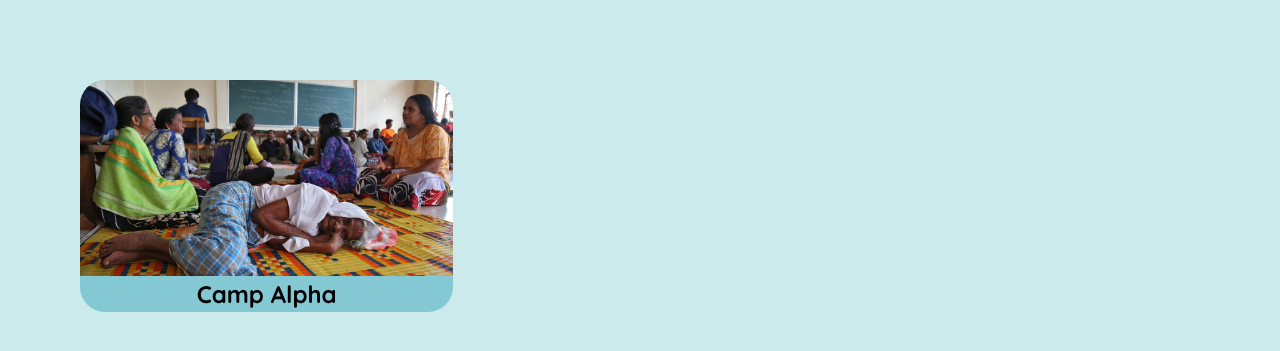
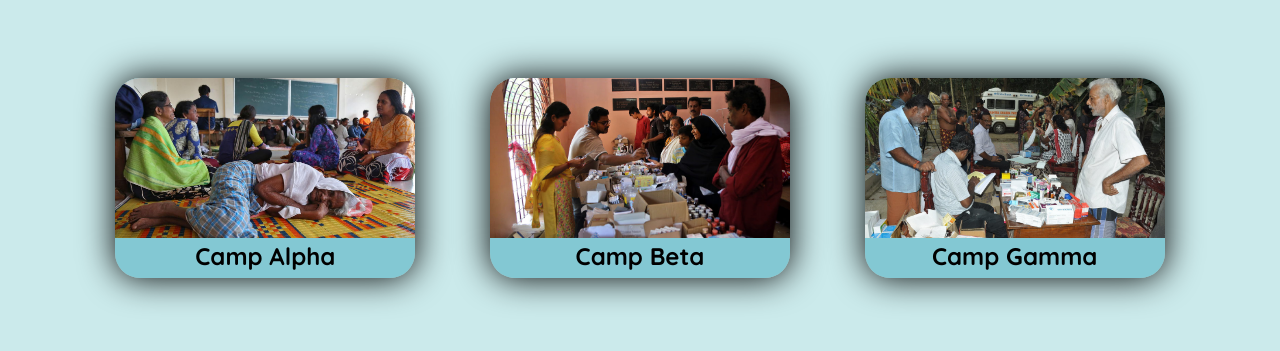
Before and after one commit to jomy-david/Disaster_Management, a Django app: page /Camp in a window 1280 px wide. Shown: the part 50-401 px from the top of the page. Run offline with Django 4.2, Linux system fonts and the light colour scheme; data comes from the database, SQL or seed files in the repository; both versions use the stored data as it was after the commit; some libraries are stand-ins or nearby versions.

Commit message:
Camp Styling Complete

```diff
--- a/Main/static/css/stylesCamp.css
+++ b/Main/static/css/stylesCamp.css
@@ -16,22 +16,7 @@ body {
 
 }
 
-/* Header */
 
-.navbar {
-    width: 100%;
-    justify-content: center;
-    background-color: rgb(85, 179, 196);
-    height: 50px;
-    position: fixed;
-    top: 0px;
-}
-
-.navbar a {
-    color: white;
-}
-
-/* End of Header */
 
 /* Main */
 
@@ -42,25 +27,38 @@ main {
 /* Camp Section */
 
 .camp {
-    margin-top: 15vh;
+    align-items: center;
+    margin-top: 5em;
     height: fit-content;
-    padding: 10px;
+    padding: 3em;
+    display: grid;
+    grid-gap: 5em;
+    grid-template-columns: repeat(auto-fit, minmax(250px, 1fr));
+    place-items: center;
 }
 
 .campContain {
     padding: 0px;
     margin: 0px;
-    width: calc(100%/3);
-    height: fit-content;
+    width: 300px;
+    height: 200px;
     border-radius: 25px;
     overflow: hidden;
     text-align: center;
     background-color: rgba(85, 179, 196, 0.603);
+    box-shadow: 0px 0px 35px rgb(0, 0, 0);
+    transition: box-shadow 1s;
+}
+
+.campContain:hover {
+    box-shadow: 0px 0px 50px rgb(12, 39, 88);
 }
 
 .campContain img {
+    min-width: 100%;
+    object-fit: cover;
     max-width: 100%;
-    object-fit: cover;
+    height: 160px;
 }
 
 .campContain font {
--- /dev/null
+++ b/Main/static/css/stylesNavbar.css
@@ -0,0 +1,29 @@
+/* Header */
+
+.navbar {
+    width: 100%;
+    justify-content: center;
+    background-color: rgb(85, 179, 196);
+    height: 50px;
+    position: fixed;
+    top: 0px;
+}
+
+.navbar span {
+    color: white;
+    position: absolute;
+    left: 20px;
+    text-decoration: none;
+}
+
+.navbar a {
+    color: white;
+}
+
+@media (max-width:700px) {
+    .navbar span {
+        display: none;
+    }
+}
+
+/* End of Header */
--- a/Main/templates/Camp.html
+++ b/Main/templates/Camp.html
@@ -6,14 +6,16 @@
     <title>Camp</title>
     <link href="static/css/bootstrap.min.css" rel="stylesheet" type="text/css">
     <link href="static/css/stylesCamp.css" rel="stylesheet" type="text/css">
+    <link href="static/css/stylesNavbar.css" rel="stylesheet" type="text/css">
 </head>
 <body>
     <!-- Header Section -->
 
     <header>
         <nav class="navbar navbar-expand">
-            <!-- <a href="./" style="padding-left: 25px;" class="navbar-brand col-4">Brand</a>  -->
-
+            <!-- <span>
+            <a href="./" style="padding-left: 25px;" class="navbar-brand col">Brand</a>
+            </span> -->
             <ul class="navbar-nav row">
                 <li class="nav-item col"><a class="nav-link" href="./">Home</a></li>
                 <li class="nav-item col"><a class="nav-link" href="Camp">Camp</a></li>
@@ -26,13 +28,16 @@
 
 <!-- Main Secion -->
 <main>
-    <section class="camp container ">
+    <section class="camp container">
+
+        {% for i in obj %}
         <section class="campContain">
             <article>
-                <img src="static/images/camp3.jpg">
+                <img src="media/{{i.camp_img}}" onclick="">
             </article>
-            <article class="title"><font>Camp Alpha</font></article>
+            <article class="title" onclick=""><font>{{i.camp_name}}</font></article>
         </section>
+        {% endfor %}
     </section>
 </main>
 
--- a/Main/templates/Person.html
+++ b/Main/templates/Person.html
@@ -6,14 +6,16 @@
     <title>Person</title>
     <link href="static/css/bootstrap.min.css" rel="stylesheet" type="text/css">
     <link href="static/css/stylesPerson.css" rel="stylesheet" type="text/css">
+    <link href="static/css/stylesNavbar.css" rel="stylesheet" type="text/css">
 </head>
 <body>
     <!-- Header Section -->
 
     <header>
         <nav class="navbar navbar-expand">
-            <!-- <a href="./" style="padding-left: 25px;" class="navbar-brand col-4">Brand</a>  -->
-
+            <!-- <span>
+            <a href="./" style="padding-left: 25px;" class="navbar-brand col">Brand</a>
+            </span> -->
             <ul class="navbar-nav row">
                 <li class="nav-item col"><a class="nav-link" href="./">Home</a></li>
                 <li class="nav-item col"><a class="nav-link" href="Camp">Camp</a></li>
--- a/Main/templates/Requirements.html
+++ b/Main/templates/Requirements.html
@@ -6,14 +6,16 @@
     <title>Requirements</title>
     <link href="static/css/bootstrap.min.css" rel="stylesheet" type="text/css">
     <link href="static/css/stylesRequirements.css" rel="stylesheet" type="text/css">
+    <link href="static/css/stylesNavbar.css" rel="stylesheet" type="text/css">
 </head>
 <body>
     <!-- Header Section -->
 
     <header>
         <nav class="navbar navbar-expand">
-            <!-- <a href="./" style="padding-left: 25px;" class="navbar-brand col-4">Brand</a>  -->
-
+            <!-- <span>
+            <a href="./" style="padding-left: 25px;" class="navbar-brand col">Brand</a>
+            </span> -->
             <ul class="navbar-nav row">
                 <li class="nav-item col"><a class="nav-link" href="./">Home</a></li>
                 <li class="nav-item col"><a class="nav-link" href="Camp">Camp</a></li>
--- a/Main/views.py
+++ b/Main/views.py
@@ -1,5 +1,5 @@
 from django.shortcuts import render
-from .models import Person
+from .models import Person,Camp
 from django.http import HttpResponseRedirect
 
 # Create your views here.
@@ -8,7 +8,8 @@ def home(request):
     return render(request,'Home.html')
 
 def camp(request):
-    return render(request,'Camp.html')
+    obj = Camp.objects.all()
+    return render(request,'Camp.html',{"obj":obj})
 
 def person(request):
     if request.POST:
```
Also changed, not shown: Main/static/css/stylesHome.css (+0 -16 lines), Main/static/css/stylesPerson.css (+0 -17 lines), Main/static/css/stylesRequirements.css (+0 -13 lines), Main/templates/Home.html (+5 -2 lines), db.sqlite3, media/Camp_Images/Camp1.jpg (added), media/Camp_Images/Camp2.jpg (added).
